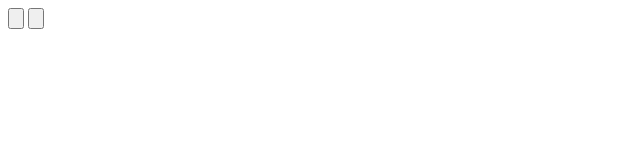
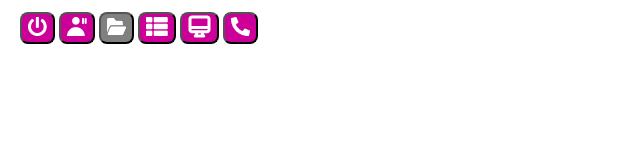
Before and after one commit to BraynnerToncel/Botonera, a plain HTML site: page Index.html in a window 1280 px wide. Shown: the whole page, without its empty margins (0-640 px from the left). Drawn offline with Linux system fonts and the light colour scheme.

Commit message:
Creacion 6 botones iniciales, creacion carpeta img y carpeta CSS

```diff
--- /dev/null
+++ b/Css/Style.css
@@ -0,0 +1,20 @@
+.col-md-1{
+
+   display: flex;
+    border-radius: 10px;
+    margin: 10px;
+}
+
+.btn-primary{
+
+    border-radius: 8px;
+    background-color: #CC0099;
+    margin: 2px;
+}
+
+.btn-second{
+    border-radius: 8px;
+    background-color: grey;
+    margin: 2px;
+
+}
--- a/Index.html
+++ b/Index.html
@@ -1,9 +1,19 @@
 <!DOCTYPE html>
-<html  >
+<html lang="en" >
+<meta name="viewport" content="width=device-width, initial-scale=1, maximum-scale=1, user-scalable=no">
+<link rel="stylesheet" href="./Css/Style.css">
 <header>
-<div>
-<button type="button" class="btn-primary"><img src="C:\Users\brain\Documents\Prueba Botonera\conectar.png" alt=""></button>
-<button type="button" class="btn-primary"><img src="C:\Users\brain\Documents\Prueba Botonera\motivos_pausa.png" alt=""></button>
+<div class = "contenedor">
+    <div class="row align-items-start" >
+        <div class = "col-md-1">
+            <button on type="button" class="btn-primary"><img src="./Img/conectar.png" alt=""></button>
+            <button type="button" class="btn-primary"><img src="./Img/motivos_pausa.png" alt=""></button>
+            <button type="button" class="btn-second"><img src="./Img/servicios.png" alt=""></button>
+            <button type="button" class="btn-primary"><img src="./Img/historicos.png" alt=""></button>
+            <button type="button" class="btn-primary"><img src="./Img/busqueda_clientes.png" alt=""></button>
+            <button type="button" class="btn-primary"><img src="./Img/llamar.png" alt=""></button>
+        </div>
+    </div>
 </div>
 </header>
 <body>
```
Also changed, not shown: Img/busqueda_clientes.png (added), Img/conectar.png (added), Img/conferenciar.png (added), Img/historicos.png (added), Img/llamar.png (added), Img/motivos_pausa.png (added), Img/pausar.png (added), Img/servicios.png (added), Img/transferir.png (added).
